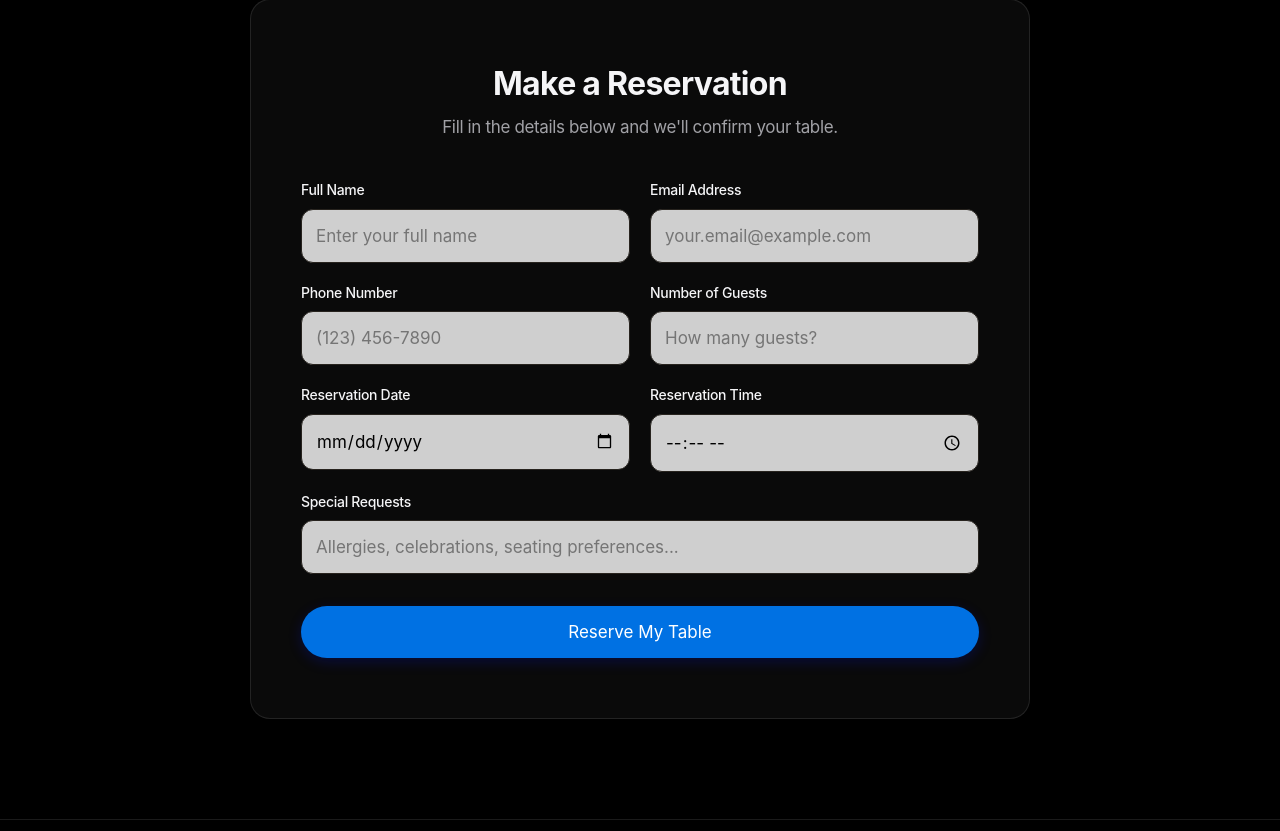
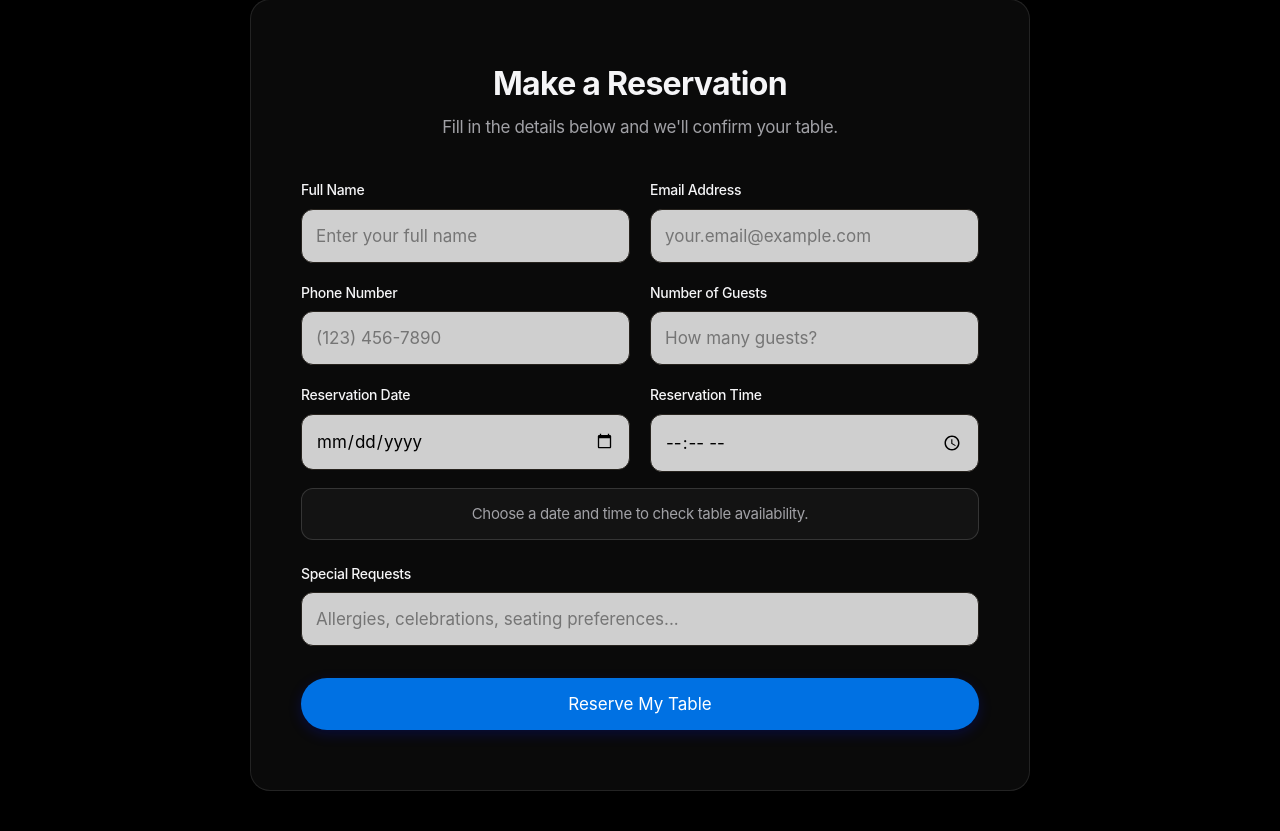
Before and after one commit to Jezuun/Unix-Project, a PHP site: page /website.html in a window 1280 px wide. Shown: the part 1279-2110 px from the top of the page. Run offline with PHP 8.4, Linux system fonts and the light colour scheme.

Commit message:
added table availability functionality to meet the project requirements

```diff
--- a/website/style.css
+++ b/website/style.css
@@ -246,6 +246,36 @@ body {
   margin-bottom: 20px;
 }
 
+.availability-status {
+  margin: -4px 0 24px;
+  padding: 14px 16px;
+  border-radius: 12px;
+  font-size: 15px;
+  text-align: center;
+  border: 1px solid rgba(255, 255, 255, 0.14);
+  color: #a1a1a6;
+  background: rgba(255, 255, 255, 0.04);
+}
+
+.availability-status.available {
+  color: #34c759;
+  background: rgba(52, 199, 89, 0.1);
+  border-color: rgba(52, 199, 89, 0.2);
+}
+
+.availability-status.limited {
+  color: #ffd60a;
+  background: rgba(255, 214, 10, 0.1);
+  border-color: rgba(255, 214, 10, 0.22);
+}
+
+.availability-status.full,
+.availability-status.warning {
+  color: #ff453a;
+  background: rgba(255, 69, 58, 0.1);
+  border-color: rgba(255, 69, 58, 0.2);
+}
+
 label {
   display: block;
   margin-bottom: 8px;
@@ -305,6 +335,13 @@ button:active {
   transform: scale(0.98);
 }
 
+button:disabled {
+  background: #6e6e73;
+  cursor: not-allowed;
+  box-shadow: none;
+  transform: none;
+}
+
 /* Footer */
 .footer {
   background: #000000;
--- a/website/website.html
+++ b/website/website.html
@@ -97,6 +97,8 @@
         </div>
       </div>
 
+      <p class="availability-status" id="availability-status">Choose a date and time to check table availability.</p>
+
       <div class="form-group">
         <label for="notes">Special Requests</label>
         <input type="text" id="notes" name="notes" placeholder="Allergies, celebrations, seating preferences...">
@@ -128,6 +130,57 @@
     document.getElementById('reserve').scrollIntoView({ behavior: 'smooth' });
     history.replaceState(null, '', '/website.html');
   }
+
+  const dateInput = document.getElementById('date');
+  const timeInput = document.getElementById('time');
+  const availabilityStatus = document.getElementById('availability-status');
+  const submitButton = document.querySelector('button[type="submit"]');
+
+  function setAvailabilityMessage(message, state) {
+    availabilityStatus.textContent = message;
+    availabilityStatus.className = `availability-status ${state}`;
+  }
+
+  function checkTableAvailability() {
+    const date = dateInput.value;
+    const time = timeInput.value;
+
+    if (!date || !time) {
+      setAvailabilityMessage('Choose a date and time to check table availability.', 'neutral');
+      submitButton.disabled = false;
+      return;
+    }
+
+    setAvailabilityMessage('Checking table availability...', 'neutral');
+
+    fetch(`/php/table-availability.php?date=${encodeURIComponent(date)}&time=${encodeURIComponent(time)}`)
+      .then(response => response.json())
+      .then(data => {
+        if (!Number.isInteger(data.available)) {
+          setAvailabilityMessage(data.message || 'Availability is unavailable right now.', 'warning');
+          submitButton.disabled = false;
+          return;
+        }
+
+        if (data.fullyBooked) {
+          setAvailabilityMessage('Fully booked for this time. Please choose another time.', 'full');
+          submitButton.disabled = true;
+        } else if (data.available <= 2) {
+          setAvailabilityMessage(`Only ${data.available} of ${data.total} tables available for this time.`, 'limited');
+          submitButton.disabled = false;
+        } else {
+          setAvailabilityMessage(`${data.available} of ${data.total} tables available for this time.`, 'available');
+          submitButton.disabled = false;
+        }
+      })
+      .catch(() => {
+        setAvailabilityMessage('Availability is unavailable right now.', 'warning');
+        submitButton.disabled = false;
+      });
+  }
+
+  dateInput.addEventListener('change', checkTableAvailability);
+  timeInput.addEventListener('change', checkTableAvailability);
 
   // Generate CSRF token
   function generateCSRFToken() {
```
Also changed, not shown: website/php/table-availability.php (added, +67 -0 lines), README.md.
